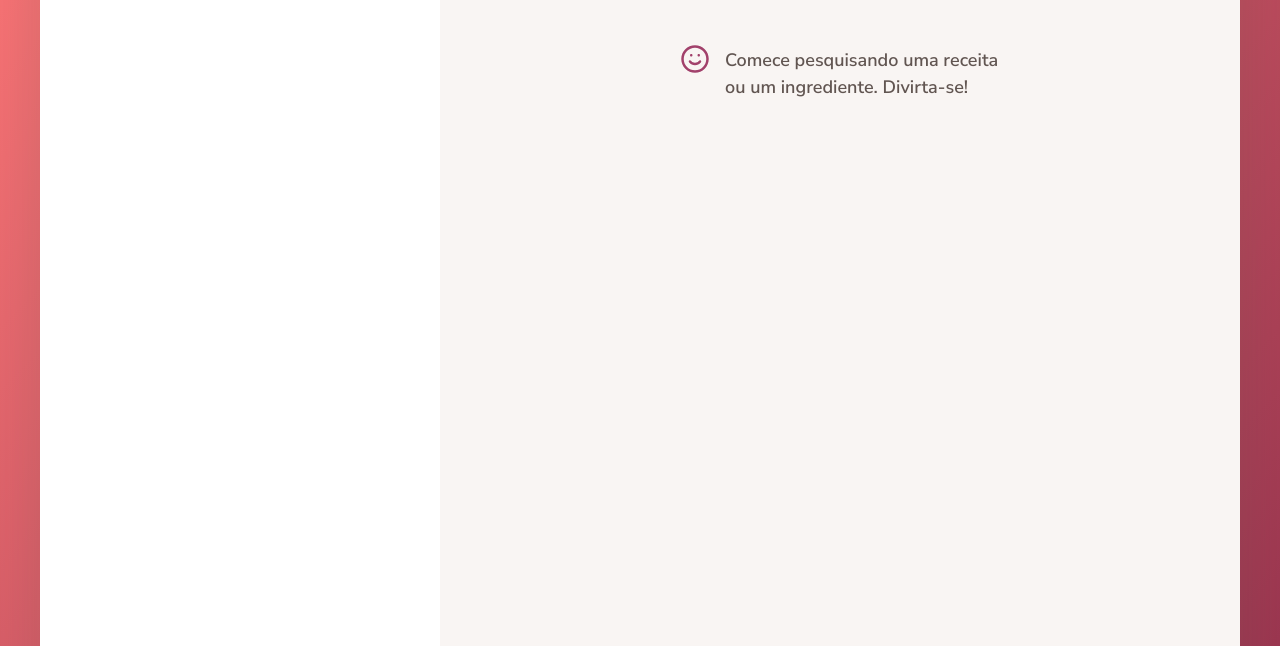
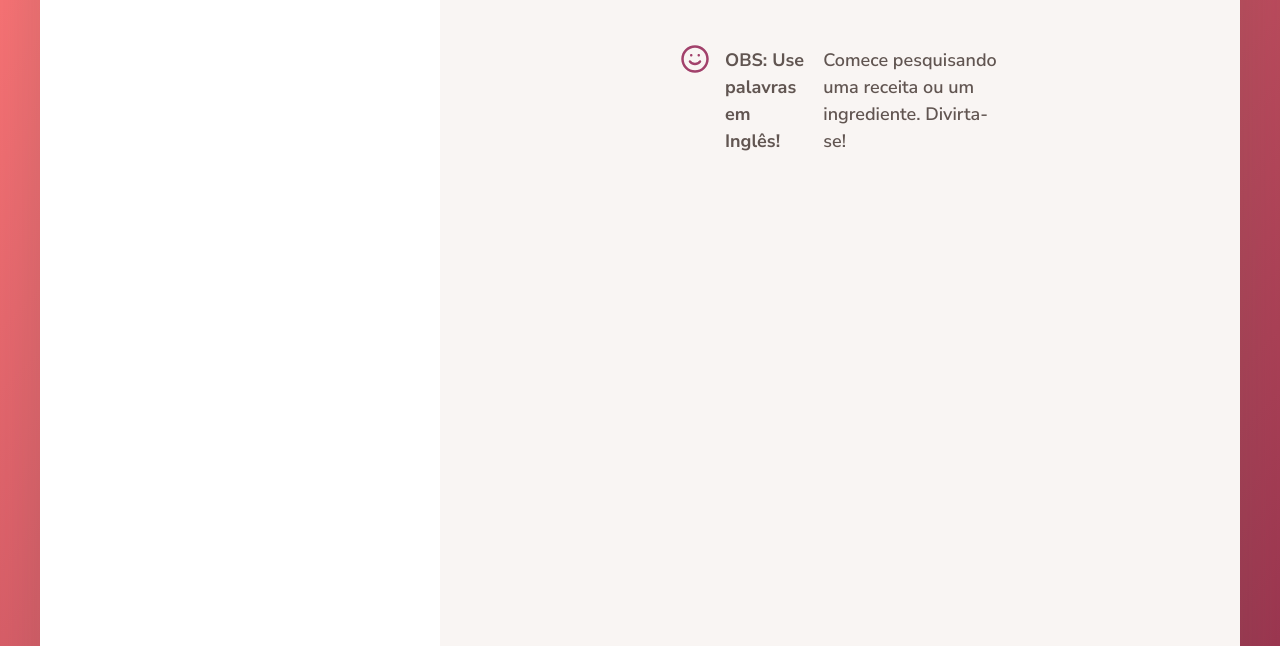
Before and after one commit to rafadona/receitas, a website built with Parcel: page index.html in a window 1280 px wide. Shown: the part 154-800 px from the top of the page. Built offline with nearby package versions, Linux system fonts and the light colour scheme.

Commit message:
Update index.html

```diff
--- a/index.html
+++ b/index.html
@@ -94,6 +94,8 @@
               <use href="src/img/icons.svg#icon-smile"></use>
             </svg>
           </div>
+          <p><strong>OBS: Use palavras em Inglês!</strong></p>
+
           <p>Comece pesquisando uma receita ou um ingrediente. Divirta-se!</p>
         </div>
       </div>
```
